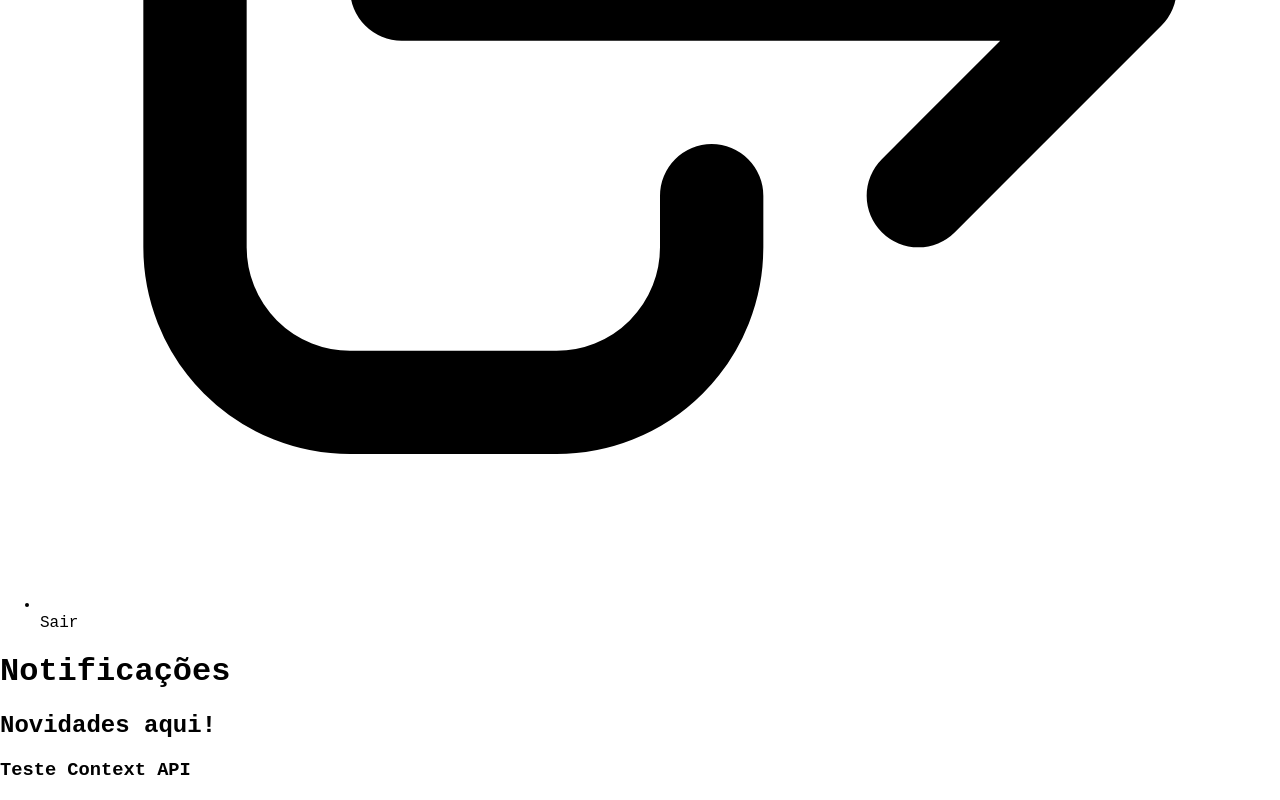
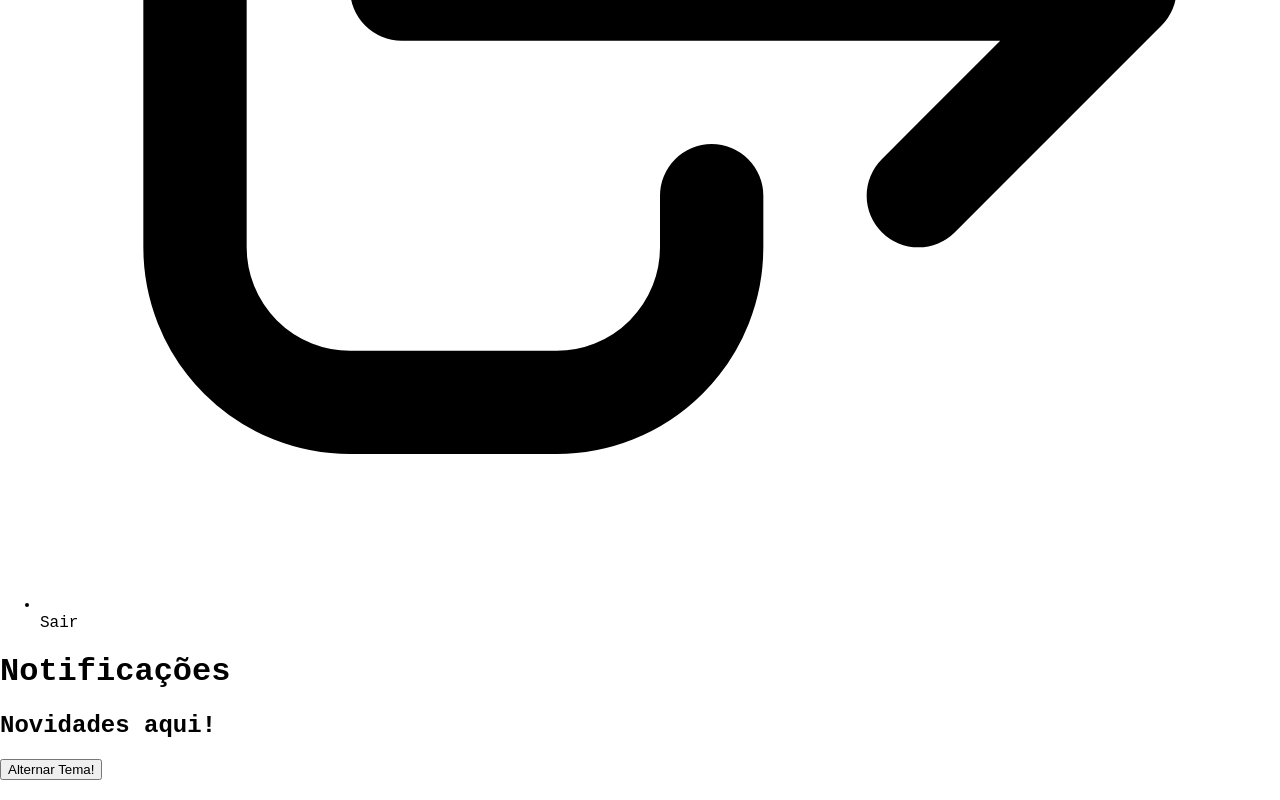
Before and after one commit to wendersonjps/Admin-Template, a Next.js app: page /notifications in a window 1280 px wide. Shown: the part 4452-5252 px from the top of the page. Built offline with nearby package versions, Linux system fonts and the light colour scheme; a web font is replaced by a local one.

Commit message:
:hammer: Implementing a example for switch dark mode

```diff
--- a/src/pages/notifications.tsx
+++ b/src/pages/notifications.tsx
@@ -2,11 +2,11 @@ import Layout from '../components/template/Layout'
 import useAppData from '../data/hook/useAppData'
 
 export default function Notifications() {
-  const data = useAppData()
+  const { themeToggle } = useAppData()
 
   return (
     <Layout title="Notificações" subtitle="Novidades aqui!">
-      <h3>{data.name}</h3>
+      <button onClick={themeToggle}>Alternar Tema!</button>
     </Layout>
   )
 }
```
